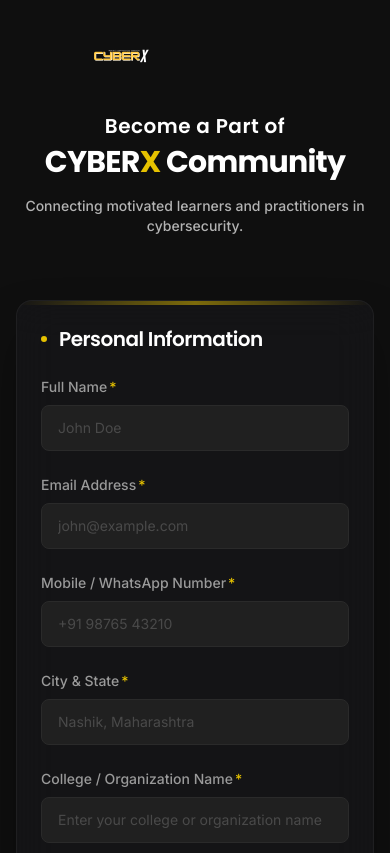
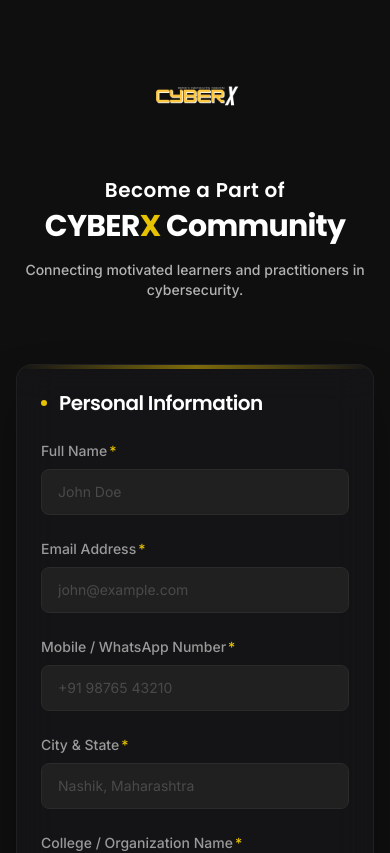
Before and after one commit to Cipherx7/secureform, a Next.js app: page / in a window 390 px wide. Shown: the top 853 px of the page. Built offline with nearby package versions, Linux system fonts and the light colour scheme.

Commit message:
style: increase logo size and center it on mobile

```diff
--- a/src/app/page.jsx
+++ b/src/app/page.jsx
@@ -280,7 +280,8 @@
 
         {/* Header / Logo */}
         {/* Logo - Top Left Absolute */}
-        <div className="absolute top-6 left-6 md:top-8 md:left-12 w-48 h-16 md:w-72 md:h-24 z-20">
+        {/* Logo - Mobile: Centered Relative | Desktop: Top-Left Absolute */}
+        <div className="relative mx-auto mt-8 mb-4 w-72 h-24 md:absolute md:top-8 md:left-12 md:m-0 md:w-96 md:h-32 z-20">
           <Image
             src="/assets/logo.png"
             alt="CyberX Logo"
@@ -291,7 +292,7 @@
         </div>
 
         {/* Center Header Text */}
-        <div className="flex flex-col items-center mb-16 pt-24 md:pt-16">
+        <div className="flex flex-col items-center mb-16 pt-4 md:pt-16">
           <h2 className="text-xl md:text-2xl font-poppins font-semibold text-white text-center mb-1 tracking-wide">
             Become a Part of
           </h2>
```
